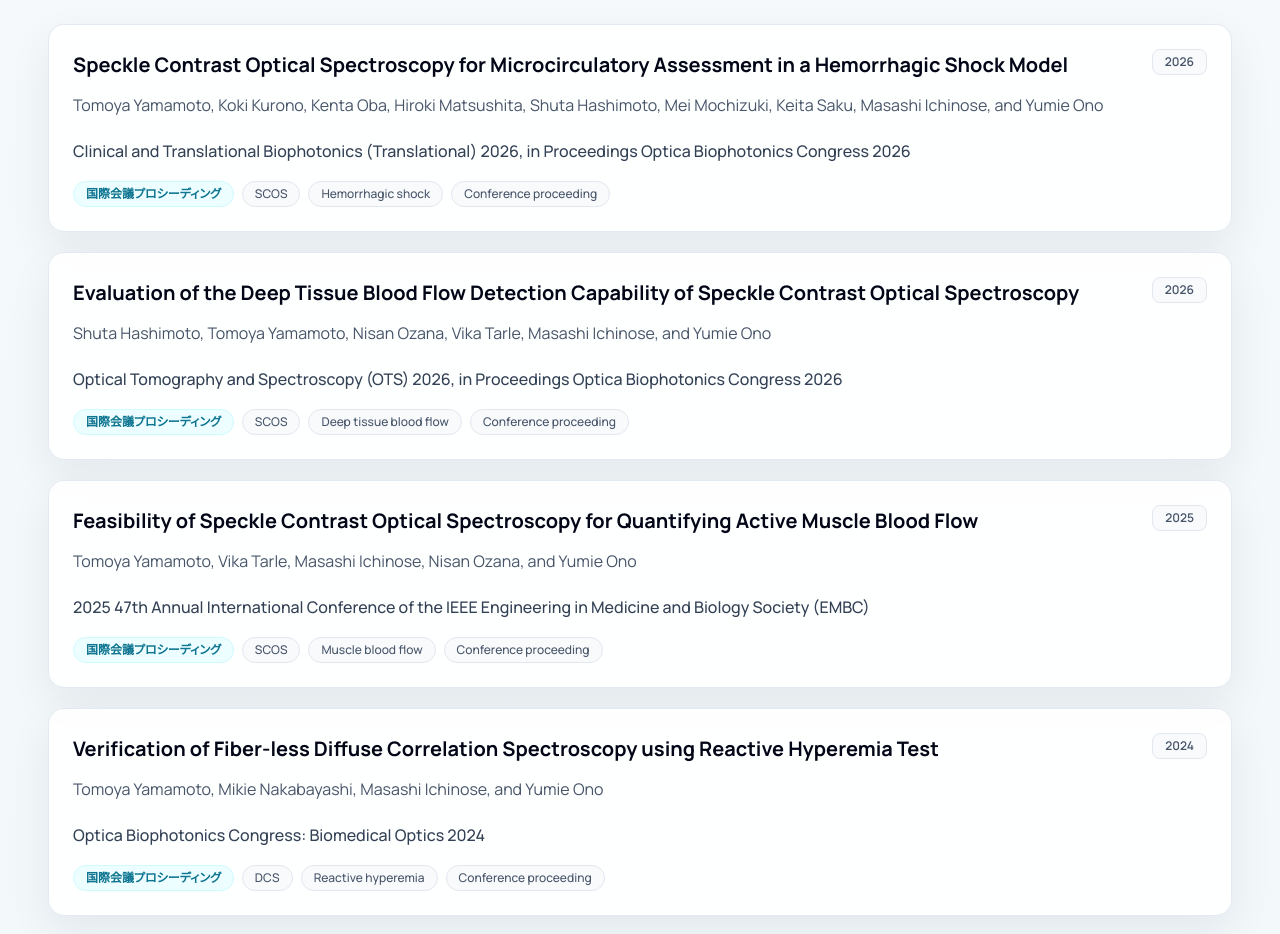
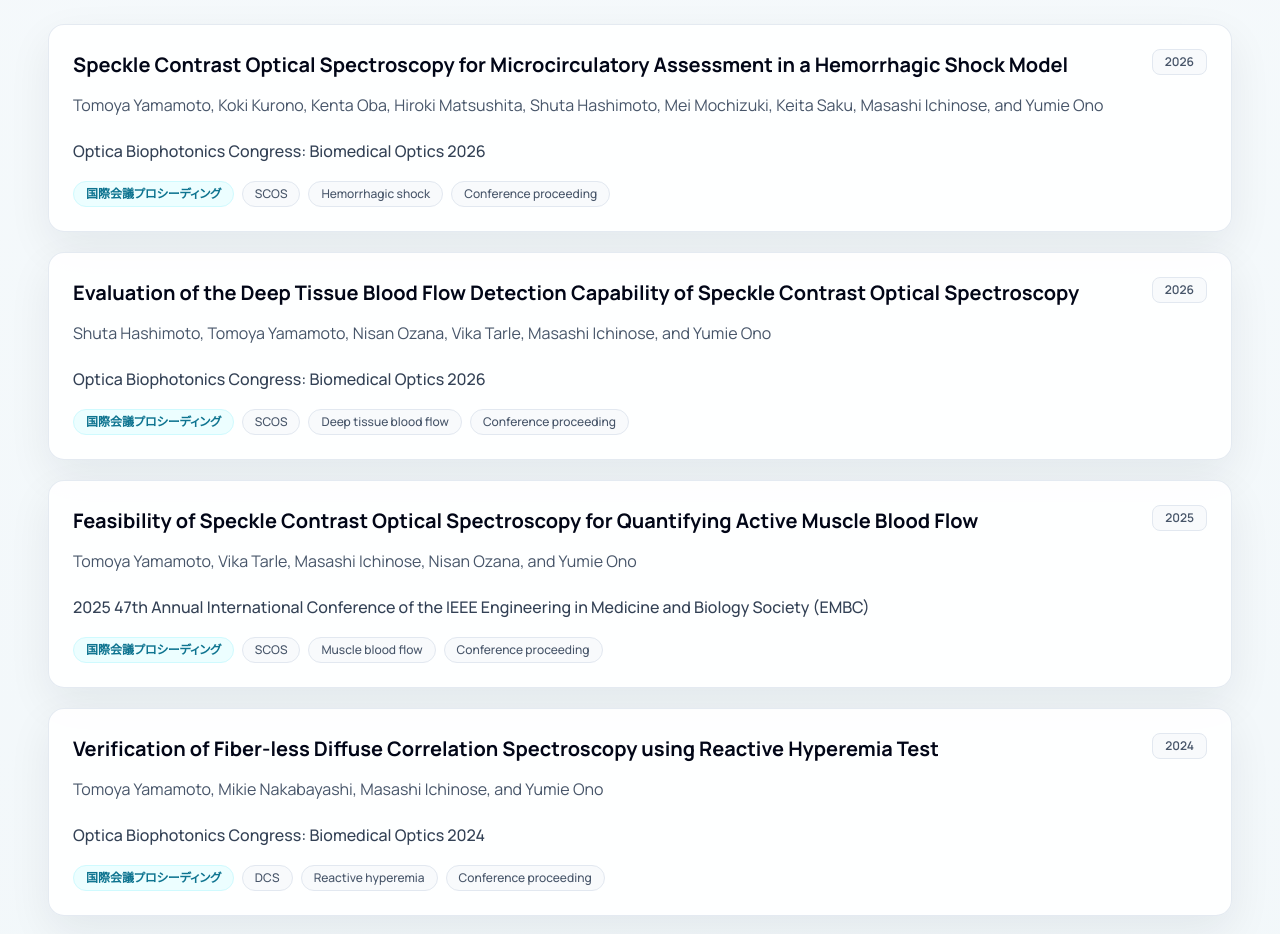
Before and after one commit to tomozzz/Homepage, a React (Vite) app: page / in a window 1280 px wide. Shown: the part 1800-2734 px from the top of the page. Built offline with nearby package versions, Linux system fonts and the light colour scheme.

Commit message:
Standardize conference record formatting

```diff
--- a/src/data/publications.ts
+++ b/src/data/publications.ts
@@ -6,8 +6,7 @@ export const publications: Publication[] = [
       "Speckle Contrast Optical Spectroscopy for Microcirculatory Assessment in a Hemorrhagic Shock Model",
     authors:
       "Tomoya Yamamoto, Koki Kurono, Kenta Oba, Hiroki Matsushita, Shuta Hashimoto, Mei Mochizuki, Keita Saku, Masashi Ichinose, and Yumie Ono",
-    venue:
-      "Clinical and Translational Biophotonics (Translational) 2026, in Proceedings Optica Biophotonics Congress 2026",
+    venue: "Optica Biophotonics Congress: Biomedical Optics 2026",
     year: "2026",
     sortDate: "2026-04-01",
     url: "https://opg.optica.org/abstract.cfm?uri=Translational-2026-JT4A.31",
@@ -22,8 +21,7 @@ export const publications: Publication[] = [
       "Evaluation of the Deep Tissue Blood Flow Detection Capability of Speckle Contrast Optical Spectroscopy",
     authors:
       "Shuta Hashimoto, Tomoya Yamamoto, Nisan Ozana, Vika Tarle, Masashi Ichinose, and Yumie Ono",
-    venue:
-      "Optical Tomography and Spectroscopy (OTS) 2026, in Proceedings Optica Biophotonics Congress 2026",
+    venue: "Optica Biophotonics Congress: Biomedical Optics 2026",
     year: "2026",
     sortDate: "2026-04-01",
     url: "https://opg.optica.org/abstract.cfm?uri=ots-2026-OT1D.2",
```
Also changed, not shown: 1 other file (tests, documents, lock files or other folders).
